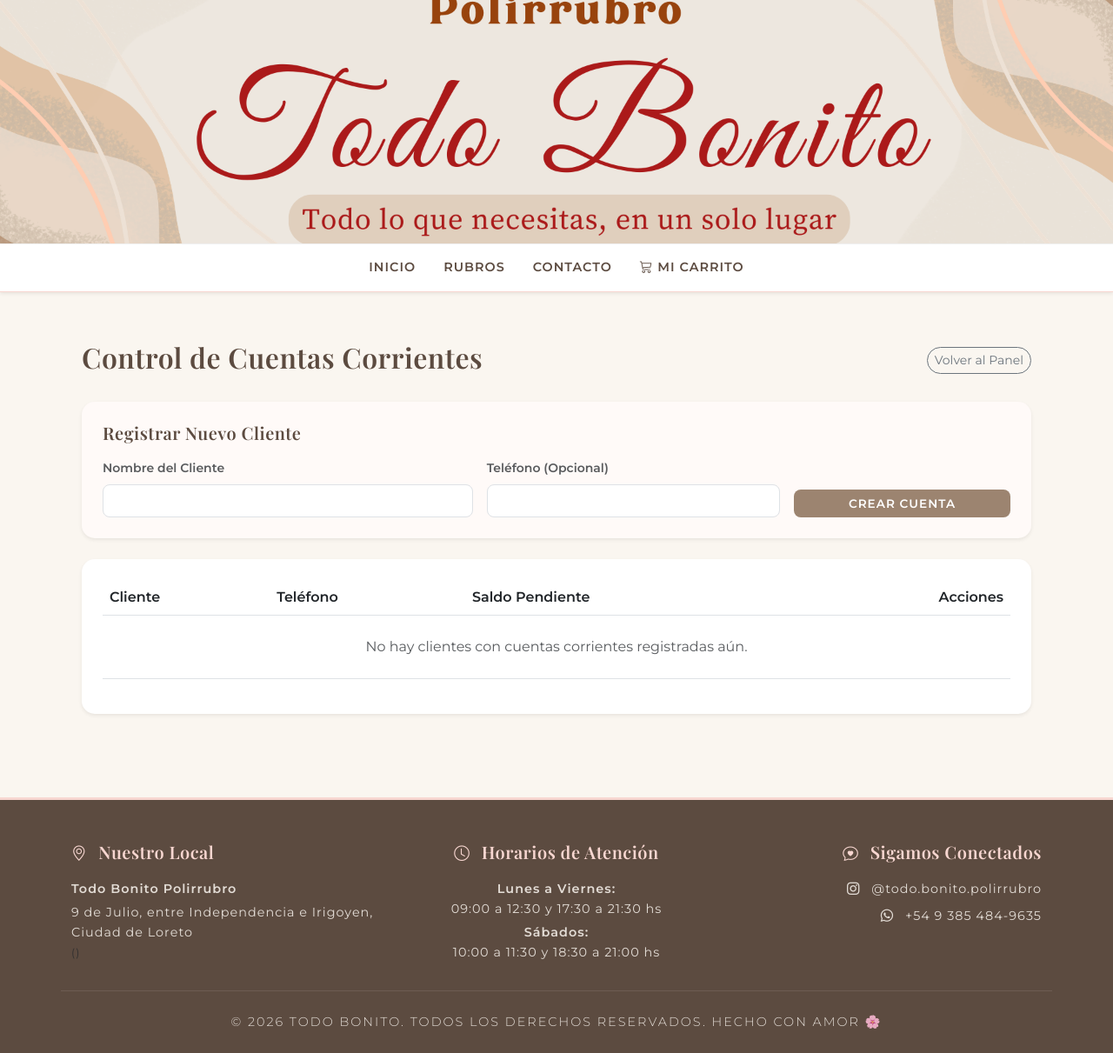
After one commit to estebanman381-creator/Pag-Web, a Flask app: page /admin/deudas in a window 1280 px wide. The commit adds this page. Shown: the whole page at 87% size. Run offline with Flask 3, Linux system fonts and the light colour scheme; the visitor is signed in with stand-in values (Sample User, id 1); some web fonts are replaced.

Commit message:
Implementada adm deudas

```diff
--- a/app.py
+++ b/app.py
@@ -1,4 +1,5 @@
 import os
+from datetime import datetime
 from flask import Flask, render_template, request, redirect, url_for, flash, session
 from flask_sqlalchemy import SQLAlchemy
 import cloudinary
@@ -28,6 +29,21 @@ class Producto(db.Model):
     categoria = db.Column(db.String(50), nullable=False)
     imagen_url = db.Column(db.String(300))
 
+# --- 📓 NUEVOS MODELOS PARA EL LIBRO DE DEUDAS ---
+class Deudor(db.Model):
+    id = db.Column(db.Integer, primary_key=True)
+    nombre = db.Column(db.String(100), nullable=False, unique=True)
+    telefono = db.Column(db.String(50))
+    saldo = db.Column(db.Float, default=0.0)
+    movimientos = db.relationship('HistorialDeuda', backref='deudor', lazy=True, cascade="all, delete-orphan")
+
+class HistorialDeuda(db.Model):
+    id = db.Column(db.Integer, primary_key=True)
+    deudor_id = db.Column(db.Integer, db.ForeignKey('deudor.id'), nullable=False)
+    fecha = db.Column(db.DateTime, default=datetime.now)
+    descripcion = db.Column(db.String(200), nullable=False)
+    monto = db.Column(db.Float, nullable=False)
+
 # Crear la base de datos físicamente al arrancar
 with app.app_context():
     db.create_all()
@@ -36,14 +52,14 @@ with app.app_context():
 CONTRASENA_ADMIN = "todobonito2024"
 
 
-# --- 🌸 RUTA DE LA PÁGINA PRINCIPAL (REPARADA) ---
+# --- 🌸 RUTA DE LA PÁGINA PRINCIPAL ---
 @app.route('/')
 def inicio():
     try:
         productos = Producto.query.all()
     except Exception as e:
         print(f"Base de datos no lista: {e}")
-        productos = []  # Evita errores si la base de datos no cargó
+        productos = []
     return render_template('inicio.html', productos=productos)
 
 
@@ -59,7 +75,7 @@ def login():
     if request.method == 'POST':
         clave_ingresada = request.form.get('password')
         if clave_ingresada == CONTRASENA_ADMIN:
-            session['admin_logueado'] = True  # Guarda la sesión en el navegador
+            session['admin_logueado'] = True
             return redirect(url_for('admin'))
         else:
             flash('Contraseña incorrecta. Intentalo de nuevo.', 'danger')
@@ -69,14 +85,13 @@ def login():
 # --- RUTA DE LOGOUT (PARA CERRAR SESIÓN) ---
 @app.route('/logout')
 def logout():
-    session.pop('admin_logueado', None)  # Borra la sesión
+    session.pop('admin_logueado', None)
     return redirect(url_for('inicio'))
 
 
 # --- PANEL DE ADMINISTRACIÓN PROTEGIDO ---
 @app.route('/admin', methods=['GET', 'POST'])
 def admin():
-    # Control de seguridad: si no está logueado, va al login
     if not session.get('admin_logueado'):
         return redirect(url_for('login'))
 
@@ -111,24 +126,82 @@ def admin():
     productos = Producto.query.all()
     return render_template('admin.html', productos=productos)
 
+
 # --- 🏷️ RUTA DINÁMICA PARA LOS RUBROS ---
 @app.route('/rubro/<nombre_categoria>')
 def mostrar_rubro(nombre_categoria):
     try:
-        # Filtra los productos cuya categoría coincida exactamente con la de la URL
         productos_filtrados = Producto.query.filter_by(categoria=nombre_categoria).all()
     except Exception as e:
         print(f"Error al filtrar productos: {e}")
         productos_filtrados = []
 
-    # Reemplazamos guiones por espacios solo para mostrar un título estético arriba
     titulo_estetico = nombre_categoria.replace('-', ' ').title()
-
     return render_template('rubro.html', productos=productos_filtrados, categoria_titulo=titulo_estetico)
 
+
+# --- 🛒 RUTA DEL CARRITO ---
 @app.route('/carrito')
 def carrito():
     return render_template('carrito.html')
 
+
+# --- 📑 VISTA GENERAL DE DEUDAS (PROTEGIDA) ---
+@app.route('/admin/deudas', methods=['GET', 'POST'])
+def admin_deudas():
+    if not session.get('admin_logueado'):
+        return redirect(url_for('login'))
+
+    if request.method == 'POST':
+        nombre = request.form.get('nombre').strip()
+        telefono = request.form.get('telefono').strip()
+
+        existe = Deudor.query.filter_by(nombre=nombre).first()
+        if not existe and nombre:
+            nuevo_deudor = Deudor(nombre=nombre, telefono=telefono)
+            db.session.add(nuevo_deudor)
+            db.session.commit()
+        return redirect(url_for('admin_deudas'))
+
+    deudores = Deudor.query.all()
+    return render_template('admin_deudas.html', deudores=deudores)
+
+
+# --- 🔍 DETALLE, FECHAS, PAGOS Y AGREGAR DEUDA ---
+@app.route('/admin/deudas/<int:id>', methods=['GET', 'POST'])
+def detalle_deuda(id):
+    if not session.get('admin_logueado'):
+        return redirect(url_for('login'))
+
+    cliente = Deudor.query.get_or_400(id)
+
+    if request.method == 'POST':
+        tipo_movimiento = request.form.get('tipo')
+        descripcion = request.form.get('descripcion')
+        monto = float(request.form.get('monto'))
+
+        if tipo_movimiento == 'pago':
+            monto = -monto
+            if not descripcion:
+                descripcion = "Pago Parcial"
+        else:
+            if not descripcion:
+                descripcion = "Compra anotada"
+
+        cliente.saldo += monto
+
+        nuevo_movimiento = HistorialDeuda(
+            deudor_id=cliente.id,
+            descripcion=descripcion,
+            monto=monto
+        )
+
+        db.session.add(nuevo_movimiento)
+        db.session.commit()
+        return redirect(url_for('detalle_deuda', id=cliente.id))
+
+    return render_template('detalle_deuda.html', cliente=cliente)
+
+
 if __name__ == '__main__':
     app.run(debug=True)
--- /dev/null
+++ b/templates/admin_deudas.html
@@ -0,0 +1,61 @@
+{% extends 'base.html' %}
+{% block content %}
+<div class="container my-5">
+    <div class="d-flex justify-content-between align-items-center mb-4">
+        <h2 class="fw-bold" style="color: var(--marron-oscuro);">Control de Cuentas Corrientes</h2>
+        <a href="{{ url_for('admin') }}" class="btn btn-outline-secondary btn-sm" style="border-radius: 20px;">Volver al Panel</a>
+    </div>
+
+    <div class="card border-0 shadow-sm p-4 mb-4" style="border-radius: 15px; background-color: #fffaf8;">
+        <h5 class="fw-bold mb-3" style="color: var(--marron-oscuro);">Registrar Nuevo Cliente</h5>
+        <form method="POST" class="row g-3 align-items-end">
+            <div class="col-12 col-md-5">
+                <label class="form-label text-muted small fw-bold">Nombre del Cliente</label>
+                <input type="text" name="nombre" class="form-control" required style="border-radius: 8px;">
+            </div>
+            <div class="col-12 col-md-4">
+                <label class="form-label text-muted small fw-bold">Teléfono (Opcional)</label>
+                <input type="tel" name="telefono" class="form-control" style="border-radius: 8px;">
+            </div>
+            <div class="col-12 col-md-3">
+                <button type="submit" class="btn btn-bonito w-100" style="border-radius: 8px;">Crear Cuenta</button>
+            </div>
+        </form>
+    </div>
+
+    <div class="card border-0 shadow-sm p-4" style="border-radius: 15px;">
+        <div class="table-responsive">
+            <table class="table align-middle">
+                <thead>
+                    <tr class="text-muted">
+                        <th>Cliente</th>
+                        <th>Teléfono</th>
+                        <th>Saldo Pendiente</th>
+                        <th class="text-end">Acciones</th>
+                    </tr>
+                </thead>
+                <tbody>
+                    {% for d in deudores %}
+                    <tr>
+                        <td class="fw-bold" style="color: var(--marron-oscuro);">{{ d.nombre }}</td>
+                        <td class="text-muted">{{ d.telefono or '-' }}</td>
+                        <td class="fw-bold {% if d.saldo > 0 %}text-danger{% else %}text-success{% endif %}">
+                            ${{ d.saldo | int }}
+                        </td>
+                        <td class="text-end">
+                            <a href="{{ url_for('detalle_deuda', id=d.id) }}" class="btn btn-sm btn-outline-primary" style="border-radius: 15px;">
+                                <i class="bi bi-eye-fill"></i> Ver Historial / Anotar
+                            </a>
+                        </td>
+                    </tr>
+                    {% else %}
+                    <tr>
+                        <td colspan="4" class="text-center text-muted py-4">No hay clientes con cuentas corrientes registradas aún.</td>
+                    </tr>
+                    {% endfor %}
+                </tbody>
+            </table>
+        </div>
+    </div>
+</div>
+{% endblock %}
```
Also changed, not shown: templates/admin.html (+24 -17 lines), templates/detalle_deuda.html (added, +74 -0 lines).
